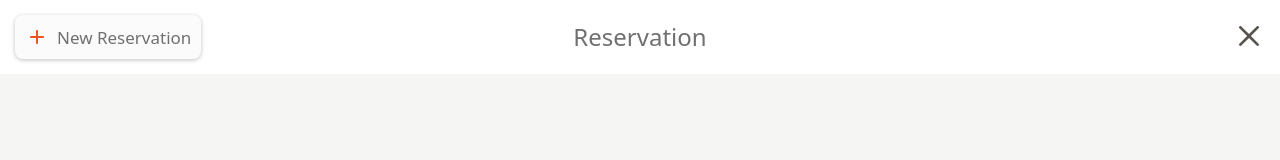
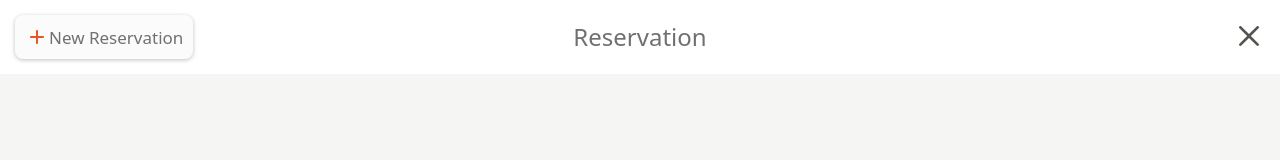
Before and after one commit to codnr98/reservation-sveltekit, a SvelteKit app: page / in a window 1280 px wide. Shown: the top 160 px of the page. Built offline with nearby package versions, Linux system fonts and the light colour scheme.

Commit message:
design: Button 스타일 수정

```diff
--- a/src/components/Button.svelte
+++ b/src/components/Button.svelte
@@ -75,6 +75,5 @@
 
 	p {
 		font-size: 17px;
-		margin-left: 8px;
 	}
 </style>
--- a/src/components/Modal.svelte
+++ b/src/components/Modal.svelte
@@ -38,7 +38,7 @@
 				<ChevronDown />
 			</div>
 		</di>
-		<Button text="Save" />
+		<Button text="Save" color={'orange'} sizeAlign={'outer'} onClick={closeModal} />
 	</div>
 </div>
 
```
